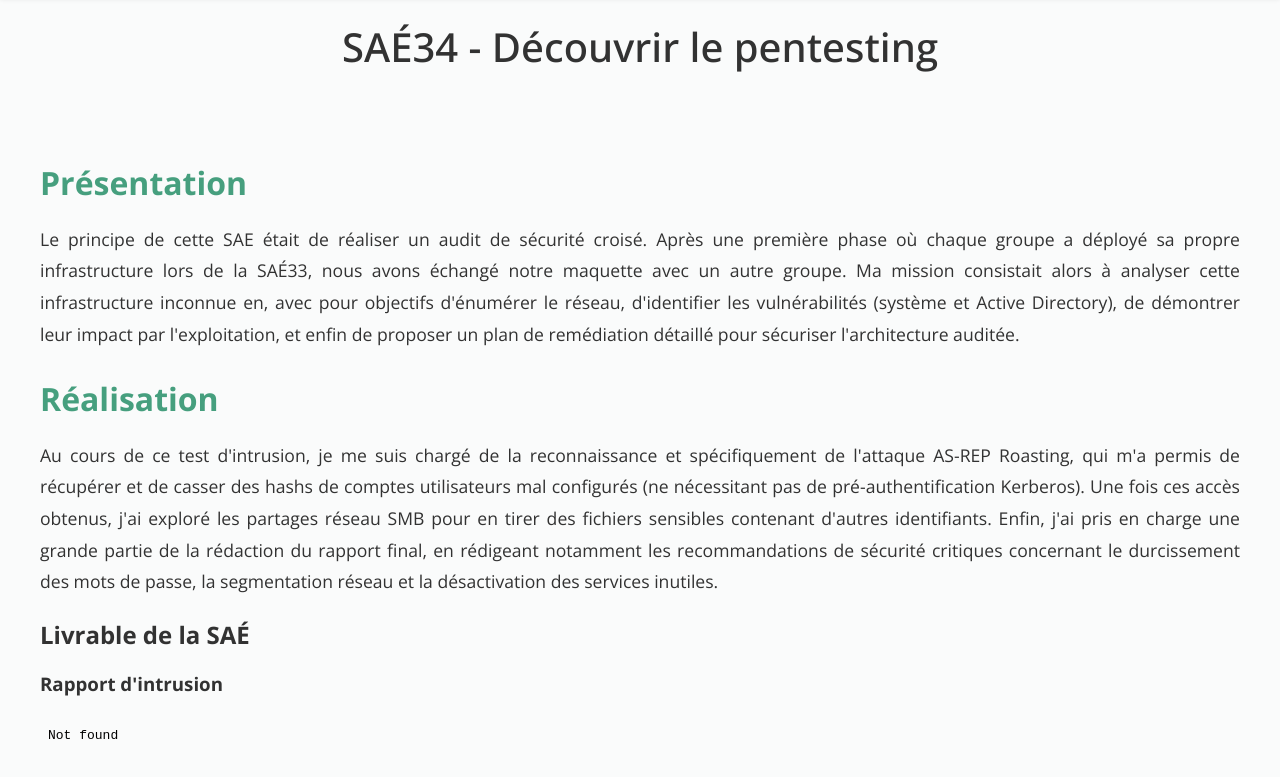
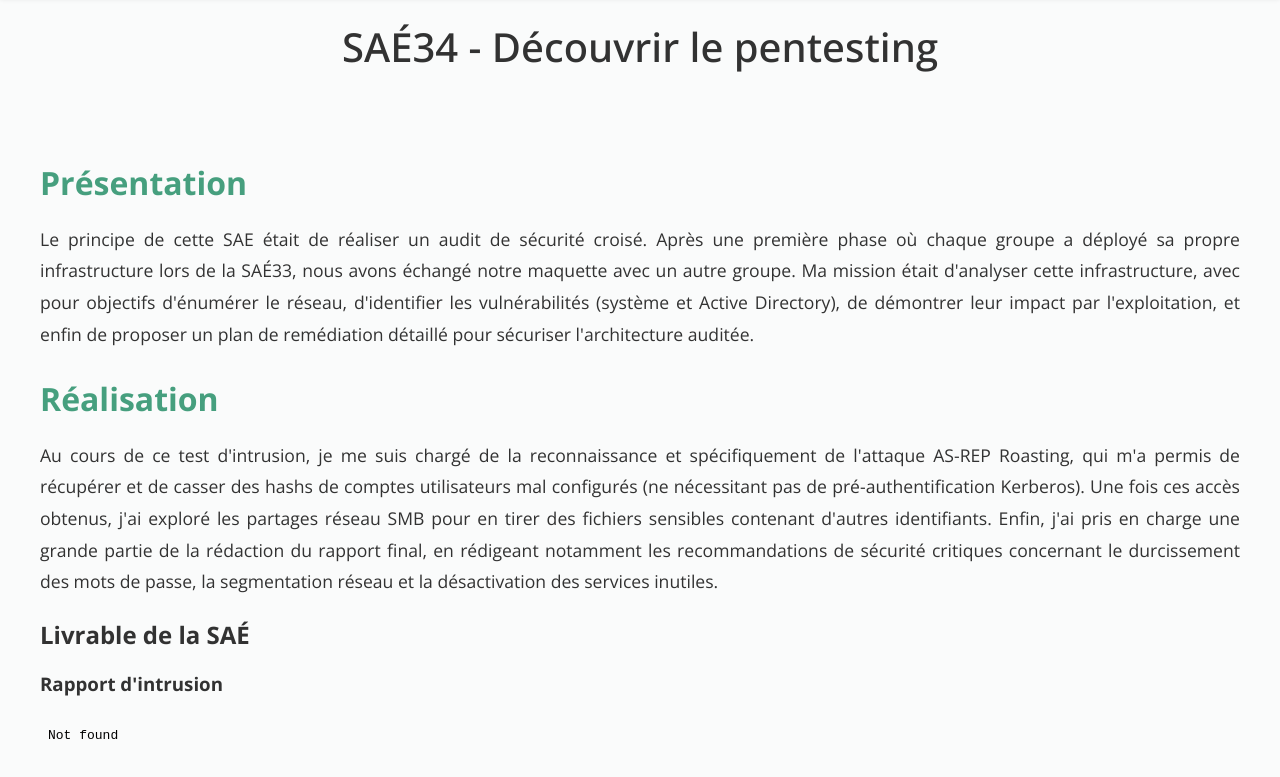
Before and after one commit to florianvigneux/portfolio, a plain HTML site: page pages/projects/sae34.html in a window 1280 px wide. Shown: the part 71-848 px from the top of the page. Drawn offline with nearby package versions, Linux system fonts and the light colour scheme.

Commit message:
sae34 correction1

```diff
--- a/pages/projects/sae34.html
+++ b/pages/projects/sae34.html
@@ -39,7 +39,7 @@
     <div class="main-title">SAÉ34 - Découvrir le pentesting</div>
     <section class="texte">
         <h1>Présentation</h1>
-        <p>Le principe de cette SAE était de réaliser un audit de sécurité croisé. Après une première phase où chaque groupe a déployé sa propre infrastructure lors de la SAÉ33, nous avons échangé notre maquette avec un autre groupe. Ma mission consistait alors à analyser cette infrastructure inconnue en, avec pour objectifs d'énumérer le réseau, d'identifier les vulnérabilités (système et Active Directory), de démontrer leur impact par l'exploitation, et enfin de proposer un plan de remédiation détaillé pour sécuriser l'architecture auditée.</p>
+        <p>Le principe de cette SAE était de réaliser un audit de sécurité croisé. Après une première phase où chaque groupe a déployé sa propre infrastructure lors de la SAÉ33, nous avons échangé notre maquette avec un autre groupe. Ma mission était d'analyser cette infrastructure, avec pour objectifs d'énumérer le réseau, d'identifier les vulnérabilités (système et Active Directory), de démontrer leur impact par l'exploitation, et enfin de proposer un plan de remédiation détaillé pour sécuriser l'architecture auditée.</p>
         <h1>Réalisation</h1>
         <p>Au cours de ce test d'intrusion, je me suis chargé de la reconnaissance et spécifiquement de l'attaque AS-REP Roasting, qui m'a permis de récupérer et de casser des hashs de comptes utilisateurs mal configurés (ne nécessitant pas de pré-authentification Kerberos). Une fois ces accès obtenus, j'ai exploré les partages réseau SMB pour en tirer des fichiers sensibles contenant d'autres identifiants. Enfin, j'ai pris en charge une grande partie de la rédaction du rapport final, en rédigeant notamment les recommandations de sécurité critiques concernant le durcissement des mots de passe, la segmentation réseau et la désactivation des services inutiles.</p>
         <h2>Livrable de la SAÉ</h2>
```
Also changed, not shown: 1 other file.
